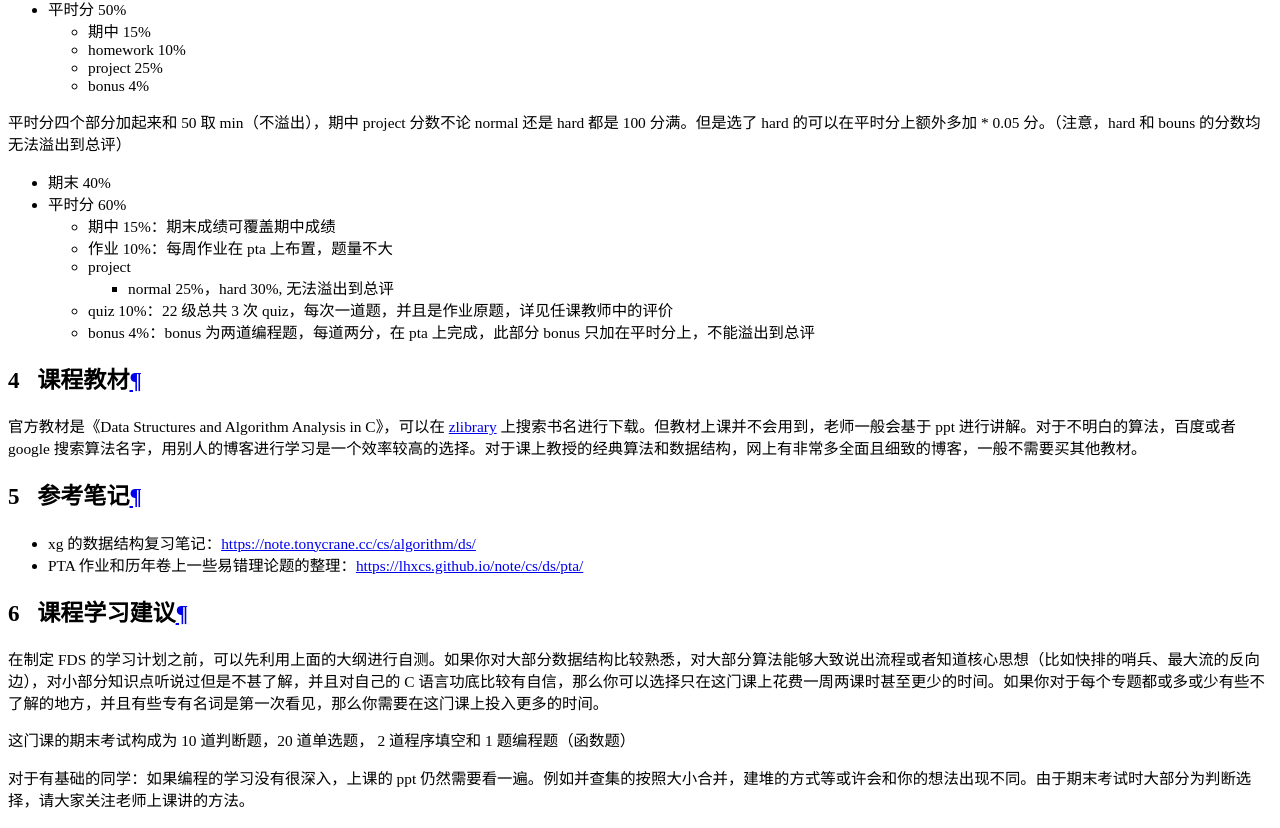
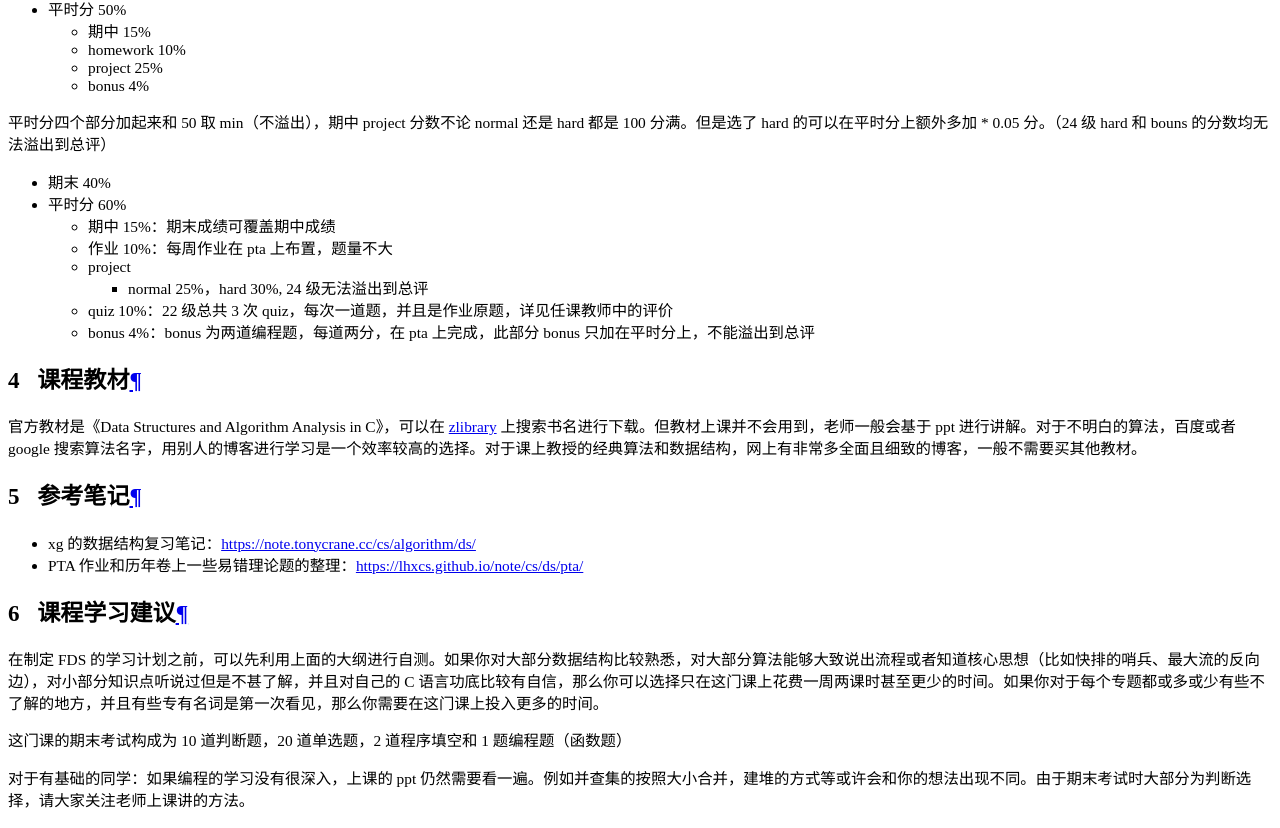
Before and after one commit to ZJU-Turing/TuringCourses, an MkDocs documentation site: the page built from docs/major/data_structure/index.md, in a window 1280 px wide and 1400 px high, scrolled down 18993 px. Shown: the part 146-974 px from the top of the window. Built offline with MkDocs 1.6.1 and Material for MkDocs 9.7.7, drawn with Linux system fonts in a browser that asks for light colours; comment, search, counter and statistics services are not loaded.

Commit message:
FDS
在hqm的hard溢出问题上加24级备注
删除2前的空格

```diff
--- a/docs/major/data_structure/index.md
+++ b/docs/major/data_structure/index.md
@@ -148,7 +148,7 @@ FDS 按专题授课，主要介绍栈、队列、树、堆、并查集、图等
         - project 25%
         - bonus 4%
 
-    平时分四个部分加起来和 50 取 min（不溢出），期中 project 分数不论 normal 还是 hard 都是 100 分满。但是选了 hard 的可以在平时分上额外多加 <project 分数（100 满）> * 0.05 分。（注意，hard 和 bouns 的分数均无法溢出到总评）
+    平时分四个部分加起来和 50 取 min（不溢出），期中 project 分数不论 normal 还是 hard 都是 100 分满。但是选了 hard 的可以在平时分上额外多加 <project 分数（100 满）> * 0.05 分。（24 级 hard 和 bouns 的分数均无法溢出到总评）
 
 === "杨子祺"
     - 期末 40%
@@ -156,7 +156,7 @@ FDS 按专题授课，主要介绍栈、队列、树、堆、并查集、图等
         - 期中 15%：期末成绩可覆盖期中成绩
         - 作业 10%：每周作业在 pta 上布置，题量不大
         - project
-            - normal 25%，hard 30%, 无法溢出到总评
+            - normal 25%，hard 30%, 24 级无法溢出到总评
         - quiz 10%：22 级总共 3 次 quiz，每次一道题，并且是作业原题，详见任课教师中的评价
         - bonus 4%：bonus 为两道编程题，每道两分，在 pta 上完成，此部分 bonus 只加在平时分上，不能溢出到总评
 
@@ -174,7 +174,7 @@ FDS 按专题授课，主要介绍栈、队列、树、堆、并查集、图等
 
 在制定 FDS 的学习计划之前，可以先利用上面的大纲进行自测。如果你对大部分数据结构比较熟悉，对大部分算法能够大致说出流程或者知道核心思想（比如快排的哨兵、最大流的反向边），对小部分知识点听说过但是不甚了解，并且对自己的 C 语言功底比较有自信，那么你可以选择只在这门课上花费一周两课时甚至更少的时间。如果你对于每个专题都或多或少有些不了解的地方，并且有些专有名词是第一次看见，那么你需要在这门课上投入更多的时间。
 
-这门课的期末考试构成为 10 道判断题，20 道单选题， 2 道程序填空和 1 题编程题（函数题）
+这门课的期末考试构成为 10 道判断题，20 道单选题，2 道程序填空和 1 题编程题（函数题）
 
 对于有基础的同学：如果编程的学习没有很深入，上课的 ppt 仍然需要看一遍。例如并查集的按照大小合并，建堆的方式等或许会和你的想法出现不同。由于期末考试时大部分为判断选择，请大家关注老师上课讲的方法。
 
```
